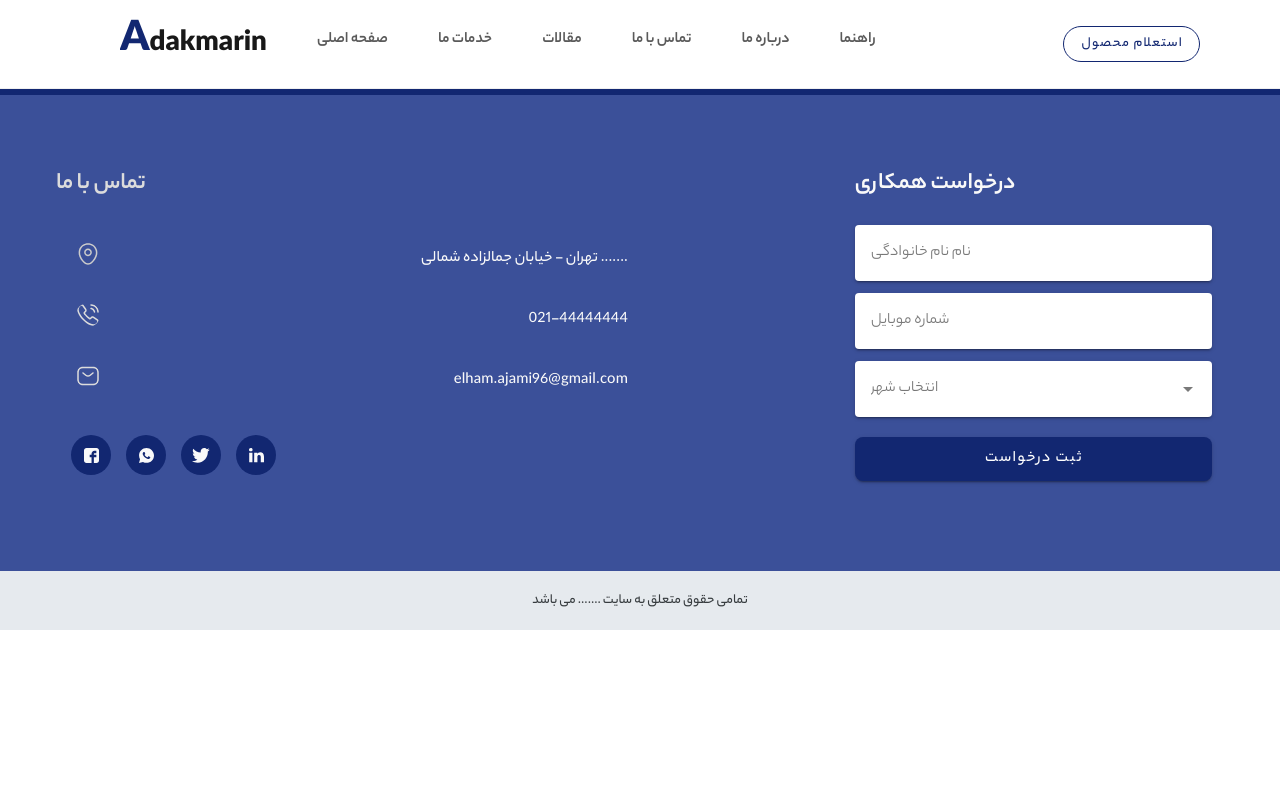
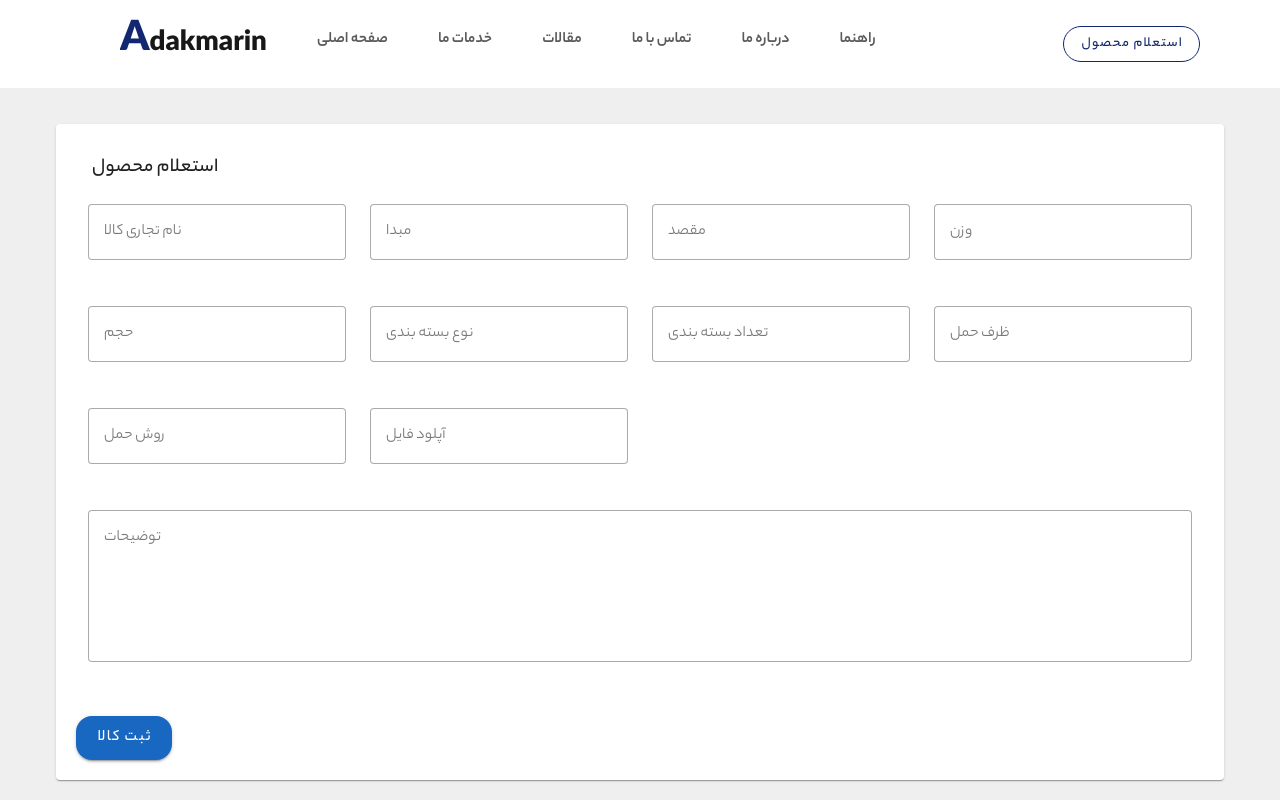
Before and after one commit to maedekaboli/adak, a Vue app: page /newProduct in a window 1280 px wide. Shown: the top 800 px of the page. Built offline with nearby package versions, Linux system fonts and the light colour scheme.

Commit message:
create product added

```diff
--- a/package.json
+++ b/package.json
@@ -11,10 +11,12 @@
   "dependencies": {
     "axios": "^1.4.0",
     "sass": "^1.62.0",
+    "vee-validate": "^4.8.6",
     "vue": "^3.2.47",
     "vue-router": "^4.1.6",
     "vue3-carousel": "^0.3.0",
-    "vuetify": "^3.1.14"
+    "vuetify": "^3.1.14",
+    "yup": "^1.1.1"
   },
   "devDependencies": {
     "@mdi/font": "^7.2.96",
--- a/src/routes/index.js
+++ b/src/routes/index.js
@@ -4,6 +4,7 @@ const Home = () => import('../views/home/Home.vue')
 const Blog = () => import('../views/blog/BlogContainer.vue')
 const ContactUs = () => import('../views/contact/ContactUs.vue')
 const AboutUs = () => import('../views/about/AboutUsContainer.vue')
+const CreateProduct = () => import('../views/product/CreateProduct.vue')
 
 const router = createRouter({
     history: createWebHistory(),
@@ -11,7 +12,8 @@ const router = createRouter({
         { path: '/', name: 'home', component: Home },
         { path: '/blog', name: 'blog', component: Blog },
         { path: '/contactUs', name: 'contactUs', component: ContactUs },
-        { path: '/aboutUs', name: 'aboutUs', component: AboutUs }
+        { path: '/aboutUs', name: 'aboutUs', component: AboutUs },
+        { path: '/newProduct', name: 'newProduct', component: CreateProduct }
     ]
 })
 export default router
--- a/src/views/layout/TheNavbar.vue
+++ b/src/views/layout/TheNavbar.vue
@@ -20,7 +20,7 @@ import data from '../../json/layout/navabr.json'
                                     <v-list-item-title>{{ item.title }}</v-list-item-title>
                                 </v-list-item>
                             </RouterLink>
-                            <RouterLink to="/form" custom v-slot="{ navigate }">
+                            <RouterLink to="/newProduct" custom v-slot="{ navigate }">
                                 <v-list-item class="dir-rtl" @click="navigate" role="link">
                                     <v-btn variant="outlined" rounded="xl" color="#122771">
                                         {{ data.buttonText }}
@@ -40,7 +40,7 @@ import data from '../../json/layout/navabr.json'
                             </RouterLink>
                         </ul>
                     </div>
-                    <RouterLink to="/form" custom v-slot="{ navigate }">
+                    <RouterLink to="/newProduct" custom v-slot="{ navigate }">
                         <v-btn @click="navigate" role="link" class="product-form d-sm-block d-none" variant="outlined"
                             rounded="xl" color="#122771">
                             استعلام محصول
--- /dev/null
+++ b/src/views/product/CreateProduct.vue
@@ -0,0 +1,103 @@
+<script setup>
+import { ref } from 'vue'
+import * as yup from 'yup';
+import { Form, Field } from 'vee-validate'
+
+const product = ref({
+    name: '',
+    source: '',
+    destination: '',
+    weight: '',
+    volume: '',
+    packageType: '',
+    numberOfPackages: '',
+    container: '',
+    shippingMethod: '',
+    desc: '',
+    file: ''
+})
+const schema = yup.object({
+    name: yup.string().required('نام تجاری کالا اجباری است').label('نام تجاری کالا'),
+    source: yup.string().required('مبدا اجباری است').label('مبدا'),
+    destination: yup.string().required('مقصد اجباری است').label('مقصد'),
+    weight: yup.string().required('وزن اجباری است').label('وزن')
+});
+
+const onSubmit = (values) => {
+    console.log(product.value)
+}
+</script>
+
+<template>
+    <div class="CreateProduct py-5">
+        <v-container>
+            <v-card class="pa-5">
+                <v-card-title>استعلام محصول</v-card-title>
+                <Form as="v-form" :validation-schema="schema" @submit="onSubmit">
+                    <v-row class="ma-auto">
+                        <v-col cols="lg-3" md="4" sm="6">
+                            <Field name="name" v-model="product.name" v-slot="{ field, errors }">
+                                <v-text-field v-bind="field" v-model.trim="product.name" label="نام تجاری کالا"
+                                    variant="outlined" :error-messages="errors"></v-text-field>
+                            </Field>
+                        </v-col>
+                        <v-col cols="lg-3" md="4" sm="6">
+                            <Field name="source" v-model="product.source" v-slot="{ field, errors }">
+                                <v-text-field v-bind="field" v-model.trim="product.source" label="مبدا" variant="outlined"
+                                    :error-messages="errors"></v-text-field>
+                            </Field>
+                        </v-col>
+                        <v-col cols="lg-3" md="4" sm="6">
+                            <Field name="destination" v-model="product.destination" v-slot="{ field, errors }">
+                                <v-text-field v-bind="field" v-model.trim="product.destination" label="مقصد"
+                                    variant="outlined" :error-messages="errors"></v-text-field>
+                            </Field>
+                        </v-col>
+                        <v-col cols="lg-3" md="4" sm="6">
+                            <Field name="weight" v-model="product.weight" v-slot="{ field, errors }">
+                                <v-text-field v-bind="field" v-model.trim="product.weight" label="وزن" variant="outlined"
+                                    :error-messages="errors"></v-text-field>
+                            </Field>
+                        </v-col>
+                        <v-col cols="lg-3" md="4" sm="6">
+                            <v-text-field v-model.trim="product.volume" label="حجم" variant="outlined"></v-text-field>
+                        </v-col>
+                        <v-col cols="lg-3" md="4" sm="6">
+                            <v-text-field v-model.trim="product.packageType" label="نوع بسته بندی"
+                                variant="outlined"></v-text-field>
+                        </v-col>
+                        <v-col cols="lg-3" md="4" sm="6">
+                            <v-text-field v-model.trim="product.numberOfPackages" label="تعداد بسته بندی"
+                                variant="outlined"></v-text-field>
+                        </v-col>
+                        <v-col cols="lg-3" md="4" sm="6">
+                            <v-text-field v-model.trim="product.container" label="ظرف حمل"
+                                variant="outlined"></v-text-field>
+                        </v-col>
+                        <v-col cols="lg-3" md="4" sm="6">
+                            <v-text-field v-model.trim="product.shippingMethod" label="روش حمل"
+                                variant="outlined"></v-text-field>
+                        </v-col>
+                        <v-col cols="lg-3" md="4" sm="6">
+                            <v-text-field v-model.trim="product.file" label="آپلود فایل" variant="outlined"></v-text-field>
+                        </v-col>
+                        <v-col cols="12">
+                            <v-textarea label="توضیحات" auto-grow variant="outlined" rows="5" row-height="15"></v-textarea>
+                        </v-col>
+                    </v-row>
+
+                    <v-btn type="submit" class="mt-5" size="large" color="primary">
+                        ثبت کالا
+                    </v-btn>
+                </Form>
+            </v-card>
+        </v-container>
+    </div>
+</template>
+
+<style lang="scss">
+.CreateProduct {
+    direction: rtl;
+    background: #EFEFEF;
+}
+</style>
```
Also changed, not shown: 1 other file (tests, documents, lock files or other folders).
